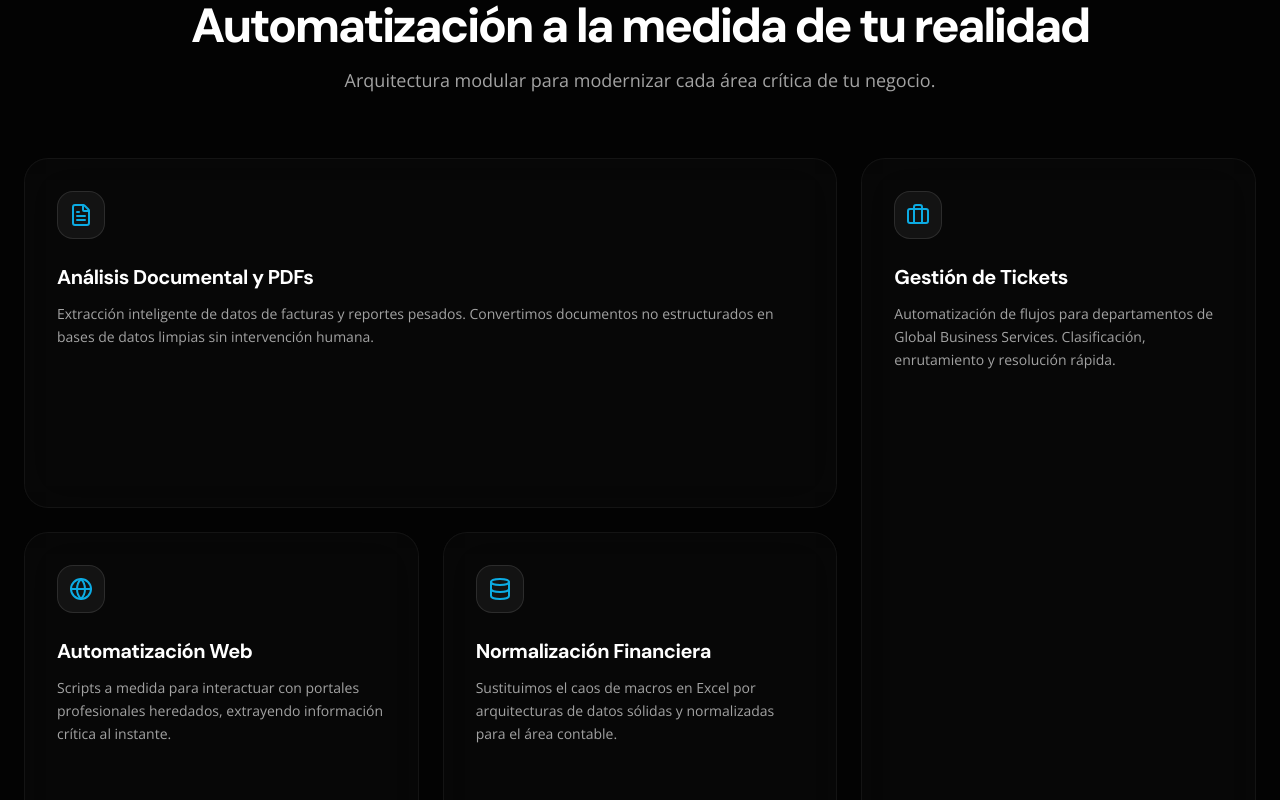
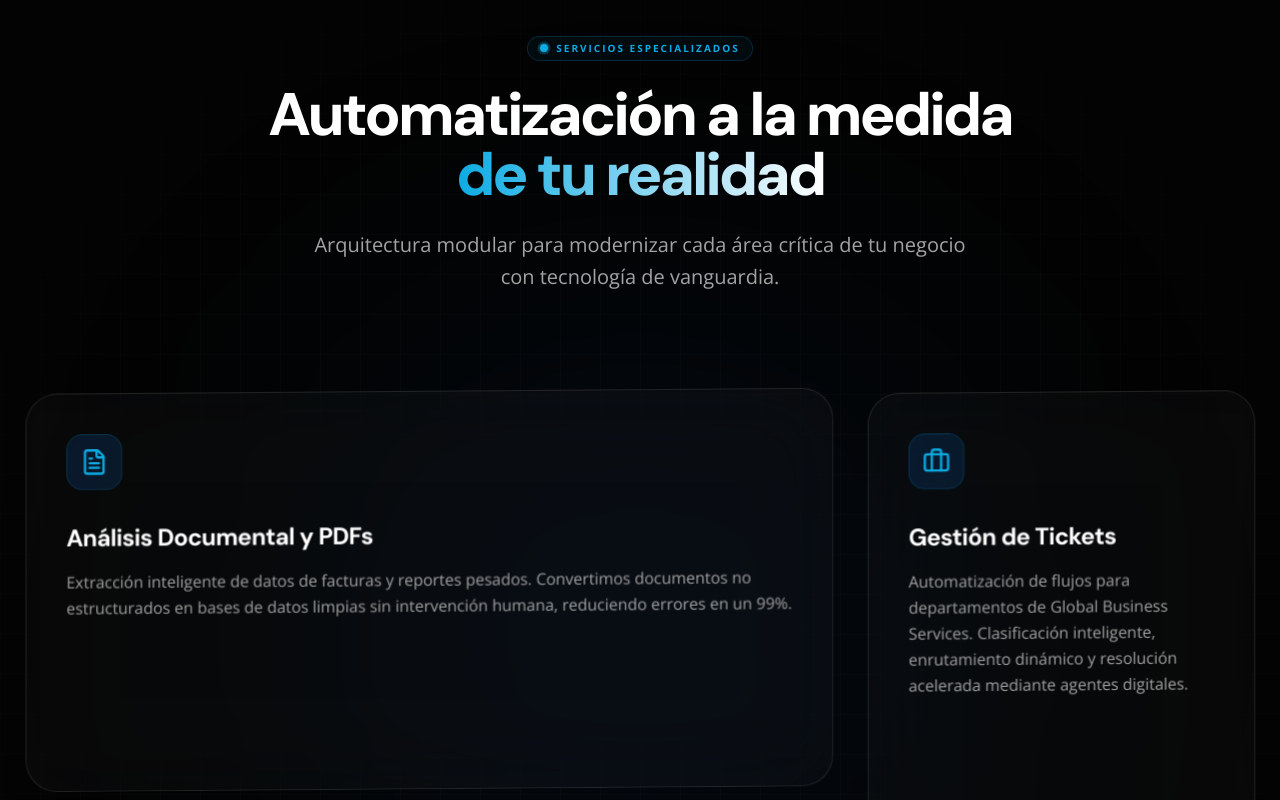
Before and after one commit to Kevincillo13/HERMAR_LP, a React (Vite) app: page / in a window 1280 px wide. Shown: the part 1100-1900 px from the top of the page. Built offline with nearby package versions, Linux system fonts and the light colour scheme; no server answers.

Commit message:
feat: implement interactive hero section with 3D globe visualization and feature cards

```diff
--- a/src/App.tsx
+++ b/src/App.tsx
@@ -1,5 +1,5 @@
 import React, { useState, useRef, useEffect } from 'react';
-import { motion, type Variants } from 'framer-motion';
+import { motion, useMotionValue, useTransform, useMotionTemplate, type Variants } from 'framer-motion';
 import { FileText, ArrowRight, ChevronRight, Briefcase, Globe as GlobeIcon, Database } from 'lucide-react';
 import Globe from 'react-globe.gl';
 
@@ -98,36 +98,44 @@ const HeroGlobe = () => {
 
 // 2. FÍSICAS DE ANIMACIÓN: Spotlight Hover Effect
 const FeatureCard = ({ title, description, icon: Icon }: { title: string, description: string, icon: React.ElementType }) => {
-  const divRef = useRef<HTMLDivElement>(null);
+  const divRef = useRef<HTMLAnchorElement>(null);
   const [isFocused, setIsFocused] = useState(false);
-  const [position, setPosition] = useState({ x: 0, y: 0 });
+  const mouseX = useMotionValue(0);
+  const mouseY = useMotionValue(0);
   const [opacity, setOpacity] = useState(0);
 
-  const handleMouseMove = (e: React.MouseEvent<HTMLDivElement>) => {
+  const handleMouseMove = (e: React.MouseEvent<HTMLAnchorElement>) => {
     if (!divRef.current || isFocused) return;
-    const rect = divRef.current.getBoundingClientRect();
-    setPosition({ x: e.clientX - rect.left, y: e.clientY - rect.top });
+    const { left, top } = divRef.current.getBoundingClientRect();
+    const x = e.clientX - left;
+    const y = e.clientY - top;
+    mouseX.set(x);
+    mouseY.set(y);
   };
 
-  const handleFocus = () => {
-    setIsFocused(true);
-    setOpacity(1);
-  };
-
-  const handleBlur = () => {
-    setIsFocused(false);
-    setOpacity(0);
-  };
-
+  const handleFocus = () => { setIsFocused(true); setOpacity(1); };
+  const handleBlur = () => { setIsFocused(false); setOpacity(0); };
   const handleMouseEnter = () => setOpacity(1);
   const handleMouseLeave = () => setOpacity(0);
 
+  // 3D Tilt calculations
+  const rotateX = useTransform(mouseY, [0, 400], [5, -5]);
+  const rotateY = useTransform(mouseX, [0, 600], [-5, 5]);
+
   return (
-    <motion.div
+    <motion.a
+      href={`https://wa.me/526361325388?text=Hola%20H%C3%A9ctor,%20me%20interesa%20conocer%20m%C3%A1s%20sobre%20el%20servicio%20de%20${encodeURIComponent(title)}.`}
+      target="_blank"
+      rel="noopener noreferrer"
       variants={fadeUpSpring}
-      whileHover="hover"
-      whileTap="tap"
-      className="relative overflow-hidden rounded-3xl bg-white/[0.02] border border-white/5 p-8 flex flex-col justify-between h-full backdrop-blur-xl group cursor-pointer"
+      style={{
+        rotateX: isFocused ? 0 : rotateX,
+        rotateY: isFocused ? 0 : rotateY,
+        transformStyle: "preserve-3d"
+      }}
+      whileHover={{ scale: 1.02, transition: { duration: 0.2 } }}
+      whileTap={{ scale: 0.98 }}
+      className="relative overflow-hidden rounded-[2rem] bg-white/[0.02] border border-white/10 p-10 flex flex-col justify-between h-full backdrop-blur-2xl group cursor-pointer block transition-colors hover:border-brand-light/30"
       ref={divRef}
       onMouseMove={handleMouseMove}
       onFocus={handleFocus}
@@ -135,24 +143,31 @@ const FeatureCard = ({ title, description, icon: Icon }: { title: string, descri
       onMouseEnter={handleMouseEnter}
       onMouseLeave={handleMouseLeave}
     >
-      <div
-        className="pointer-events-none absolute -inset-px opacity-0 transition-opacity duration-300 rounded-3xl"
+      {/* Dynamic Spotlight */}
+      <motion.div
+        className="pointer-events-none absolute -inset-px opacity-0 transition-opacity duration-500 rounded-[2rem]"
         style={{
           opacity,
-          background: `radial-gradient(400px circle at ${position.x}px ${position.y}px, rgba(12,171,227,0.15), transparent 40%)`,
+          background: useMotionTemplate`radial-gradient(600px circle at ${mouseX}px ${mouseY}px, rgba(12,171,227,0.1), transparent 80%)`,
         }}
       />
-      <div className="z-10 relative">
-        <div className="w-12 h-12 rounded-2xl bg-white/[0.05] border border-white/10 flex items-center justify-center mb-6 transition-colors duration-300 group-hover:bg-white/[0.1]">
-          <Icon className="w-6 h-6 text-brand-light" />
+
+      <div className="z-10 relative" style={{ transform: "translateZ(50px)" }}>
+        <div className="w-14 h-14 rounded-2xl bg-brand-dark/20 border border-brand-light/20 flex items-center justify-center mb-8 transition-all duration-500 group-hover:scale-110 group-hover:bg-brand-dark/40 group-hover:border-brand-light/50 group-hover:shadow-[0_0_30px_rgba(12,171,227,0.2)]">
+          <Icon className="w-7 h-7 text-brand-light" />
         </div>
-        <h3 className="text-xl font-bold font-display text-white mb-3 tracking-tight">{title}</h3>
-        <p className="text-neutral-400 leading-relaxed text-sm">{description}</p>
+        <h3 className="text-2xl font-bold font-display text-white mb-4 tracking-tight group-hover:text-brand-light transition-colors">
+          {title}
+        </h3>
+        <p className="text-neutral-400 leading-relaxed text-base group-hover:text-neutral-300 transition-colors">
+          {description}
+        </p>
       </div>
-      <div className="z-10 mt-8 relative flex items-center text-sm font-medium text-brand-light opacity-0 translate-y-2 group-hover:opacity-100 group-hover:translate-y-0 transition-all duration-300">
-        Conocer más <ChevronRight className="w-4 h-4 ml-1" />
+
+      <div className="z-10 mt-10 relative flex items-center text-sm font-bold uppercase tracking-widest text-brand-light opacity-0 translate-y-4 group-hover:opacity-100 group-hover:translate-y-0 transition-all duration-500">
+        <span className="mr-2">Saber más</span> <ChevronRight className="w-4 h-4" />
       </div>
-    </motion.div>
+    </motion.a>
   );
 };
 
@@ -209,22 +224,26 @@ const Hero = () => {
           </motion.p>
 
           <motion.div variants={fadeUpSpring} className="flex flex-col sm:flex-row items-center gap-4 w-full sm:w-auto">
-            <motion.button
+            <motion.a
+              href="https://wa.me/526361325388?text=Hola%20H%C3%A9ctor,%20vengo%20de%20la%20Landing%20Page%20y%20me%20gustar%C3%ADa%20iniciar%20el%20proceso%20de%20Transformaci%C3%B3n%20Digital%20en%20mi%20empresa."
+              target="_blank"
+              rel="noopener noreferrer"
               variants={springHover}
               whileHover="hover"
               whileTap="tap"
-              className="flex items-center justify-center gap-2 px-8 py-4 w-full sm:w-auto rounded-full bg-brand-dark text-white font-medium shadow-[0_0_30px_rgba(12,171,227,0.3)] hover:shadow-[0_0_40px_rgba(12,171,227,0.5)] transition-shadow duration-300"
+              className="flex items-center justify-center gap-2 px-8 py-4 w-full sm:w-auto rounded-full bg-brand-dark text-white font-medium shadow-[0_0_30px_rgba(12,171,227,0.3)] hover:shadow-[0_0_40px_rgba(12,171,227,0.5)] transition-shadow duration-300 cursor-pointer"
             >
               Iniciar Transformación <ArrowRight className="w-4 h-4" />
-            </motion.button>
-            <motion.button
+            </motion.a>
+            <motion.a
+              href="#servicios"
               variants={springHover}
               whileHover="hover"
               whileTap="tap"
-              className="px-8 py-4 rounded-full border border-white/10 bg-transparent text-white font-medium hover:bg-white/[0.03] transition-colors w-full sm:w-auto text-center"
+              className="px-8 py-4 rounded-full border border-white/10 bg-transparent text-white font-medium hover:bg-white/[0.03] transition-colors w-full sm:w-auto text-center cursor-pointer"
             >
               Explorar Servicios
-            </motion.button>
+            </motion.a>
           </motion.div>
         </motion.div>
       </div>
@@ -267,19 +286,54 @@ const TechStackTicker = () => {
 // C. Services Bento Grid (El Core del Negocio)
 const ServicesBento = () => {
   return (
-    <section className="py-32 px-6 max-w-7xl mx-auto relative z-10">
+    <section id="servicios" className="py-40 px-6 max-w-7xl mx-auto relative z-10 scroll-mt-24 overflow-hidden">
+
+      {/* --- BACKGROUND TECH ELEMENTS --- */}
+      {/* 1. Grid Pattern */}
+      <div className="absolute inset-0 bg-[linear-gradient(to_right,#ffffff05_1px,transparent_1px),linear-gradient(to_bottom,#ffffff05_1px,transparent_1px)] bg-[size:40px_40px] [mask-image:radial-gradient(ellipse_60%_50%_at_50%_50%,#000_70%,transparent_100%)] pointer-events-none" />
+
+      {/* 2. Animated Energy Beams */}
       <motion.div
-        initial={{ opacity: 0, y: 20 }}
+        animate={{
+          top: ["-10%", "110%"],
+          opacity: [0, 1, 0]
+        }}
+        transition={{ duration: 8, repeat: Infinity, ease: "linear" }}
+        className="absolute left-[20%] w-[1px] h-[20%] bg-gradient-to-b from-transparent via-brand-light/40 to-transparent blur-sm pointer-events-none"
+      />
+      <motion.div
+        animate={{
+          top: ["110%", "-10%"],
+          opacity: [0, 1, 0]
+        }}
+        transition={{ duration: 12, repeat: Infinity, ease: "linear", delay: 2 }}
+        className="absolute right-[15%] w-[1px] h-[30%] bg-gradient-to-b from-transparent via-brand-light/30 to-transparent blur-sm pointer-events-none"
+      />
+
+      {/* 3. Floating Glows */}
+      <div className="absolute top-1/2 left-1/2 -translate-x-1/2 -translate-y-1/2 w-[600px] h-[600px] bg-brand-dark/10 blur-[150px] rounded-full pointer-events-none" />
+
+      {/* --- CONTENT --- */}
+      <motion.div
+        initial={{ opacity: 0, y: 30 }}
         whileInView={{ opacity: 1, y: 0 }}
         viewport={{ once: true, margin: "-100px" }}
         transition={{ type: "spring", stiffness: 400, damping: 30 }}
-        className="mb-16 md:text-center"
+        className="mb-24 md:text-center relative z-10"
       >
-        <h2 className="text-3xl md:text-5xl font-extrabold font-display tracking-tighter text-white mb-4">
-          Automatización a la medida de tu realidad
+        <div className="inline-flex items-center gap-2 px-3 py-1 rounded-full border border-brand-light/20 bg-brand-light/5 text-[10px] font-bold uppercase tracking-[0.2em] text-brand-light mb-6">
+          <span className="relative flex h-2 w-2">
+            <span className="animate-ping absolute inline-flex h-full w-full rounded-full bg-brand-light opacity-75"></span>
+            <span className="relative inline-flex rounded-full h-2 w-2 bg-brand-light"></span>
+          </span>
+          Servicios Especializados
+        </div>
+        <h2 className="text-4xl md:text-6xl font-black font-display tracking-tighter text-white mb-6 leading-tight">
+          Automatización a la medida <br className="hidden md:block" />
+          <span className="text-transparent bg-clip-text bg-gradient-to-r from-brand-light to-white">de tu realidad</span>
         </h2>
-        <p className="text-neutral-400 max-w-2xl mx-auto text-lg">
-          Arquitectura modular para modernizar cada área crítica de tu negocio.
+        <p className="text-neutral-400 max-w-2xl mx-auto text-xl leading-relaxed">
+          Arquitectura modular para modernizar cada área crítica de tu negocio con tecnología de vanguardia.
         </p>
       </motion.div>
 
@@ -288,13 +342,13 @@ const ServicesBento = () => {
         initial="hidden"
         whileInView="show"
         viewport={{ once: true, margin: "-100px" }}
-        className="grid grid-cols-1 md:grid-cols-3 gap-6 md:auto-rows-[350px]"
+        className="grid grid-cols-1 md:grid-cols-3 gap-8 md:auto-rows-[400px] relative z-10"
       >
         {/* Tarjeta 1 (Destacada) */}
         <div className="md:col-span-2 md:row-span-1">
           <FeatureCard
             title="Análisis Documental y PDFs"
-            description="Extracción inteligente de datos de facturas y reportes pesados. Convertimos documentos no estructurados en bases de datos limpias sin intervención humana."
+            description="Extracción inteligente de datos de facturas y reportes pesados. Convertimos documentos no estructurados en bases de datos limpias sin intervención humana, reduciendo errores en un 99%."
             icon={FileText}
           />
         </div>
@@ -303,7 +357,7 @@ const ServicesBento = () => {
         <div className="md:col-span-1 md:row-span-2">
           <FeatureCard
             title="Gestión de Tickets"
-            description="Automatización de flujos para departamentos de Global Business Services. Clasificación, enrutamiento y resolución rápida."
+            description="Automatización de flujos para departamentos de Global Business Services. Clasificación inteligente, enrutamiento dinámico y resolución acelerada mediante agentes digitales."
             icon={Briefcase}
           />
         </div>
@@ -312,7 +366,7 @@ const ServicesBento = () => {
         <div className="md:col-span-1 md:row-span-1">
           <FeatureCard
             title="Automatización Web"
-            description="Scripts a medida para interactuar con portales profesionales heredados, extrayendo información crítica al instante."
+            description="Agentes autónomos diseñados para interactuar con portales profesionales heredados, extrayendo y procesando información crítica en tiempo real."
             icon={GlobeIcon}
           />
         </div>
@@ -321,7 +375,7 @@ const ServicesBento = () => {
         <div className="md:col-span-1 md:row-span-1">
           <FeatureCard
             title="Normalización Financiera"
-            description="Sustituimos el caos de macros en Excel por arquitecturas de datos sólidas y normalizadas para el área contable."
+            description="Sustituimos el caos de macros en Excel por arquitecturas de datos sólidas, escalables y normalizadas para el área contable y fiscal."
             icon={Database}
           />
         </div>
--- a/src/index.css
+++ b/src/index.css
@@ -5,6 +5,9 @@
 @tailwind utilities;
 
 @layer base {
+  html {
+    scroll-behavior: smooth;
+  }
   body {
     @apply bg-background text-neutral-400 font-sans antialiased overflow-x-hidden selection:bg-brand-light/30 selection:text-white;
   }
```
